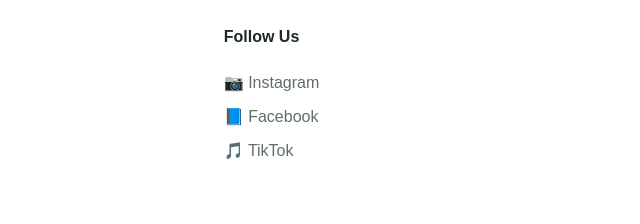
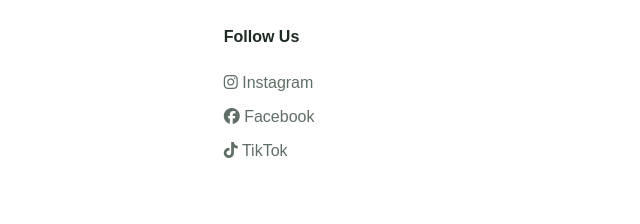
Before and after one commit to matheswaran-design/Ecolovea-website, a plain HTML site: page products.html in a window 1280 px wide. Shown: the part 1483-1707 px from the top of the page, 640-1280 px from the left. Drawn offline with Linux system fonts and the light colour scheme.

Commit message:
Add Font Awesome and update social media links

```diff
--- a/products.html
+++ b/products.html
@@ -5,6 +5,10 @@
   <meta name="viewport" content="width=device-width, initial-scale=1.0" />
   <title>Ecolovea | Products</title>
   <link rel="stylesheet" href="style.css" />
+  <link
+    rel="stylesheet"
+    href="https://cdnjs.cloudflare.com/ajax/libs/font-awesome/6.5.2/css/all.min.css"
+  />
 </head>
 <body>
   <div class="top-disclaimer">
@@ -24,7 +28,9 @@
       </nav>
 
       <div class="nav-actions">
-        <a href="login.html" class="account-link" aria-label="User account">👤</a>
+        <a href="login.html" class="account-link" aria-label="User account">
+          <i class="fa-regular fa-user"></i>
+        </a>
         <button class="theme-btn" id="themeToggle" aria-label="Toggle dark mode">🌙</button>
         <button class="menu-btn" id="menuToggle" aria-label="Open menu">☰</button>
       </div>
@@ -151,9 +157,15 @@
       <div>
         <h4>Follow Us</h4>
         <div class="social-icons">
-          <a href="#" aria-label="Instagram">📷 Instagram</a>
-          <a href="#" aria-label="Facebook">📘 Facebook</a>
-          <a href="#" aria-label="TikTok">🎵 TikTok</a>
+          <a href="https://www.instagram.com/" target="_blank" rel="noopener" aria-label="Instagram">
+            <i class="fa-brands fa-instagram"></i> Instagram
+          </a>
+          <a href="https://www.facebook.com/" target="_blank" rel="noopener" aria-label="Facebook">
+            <i class="fa-brands fa-facebook"></i> Facebook
+          </a>
+          <a href="https://www.tiktok.com/" target="_blank" rel="noopener" aria-label="TikTok">
+            <i class="fa-brands fa-tiktok"></i> TikTok
+          </a>
         </div>
       </div>
     </div>
```
